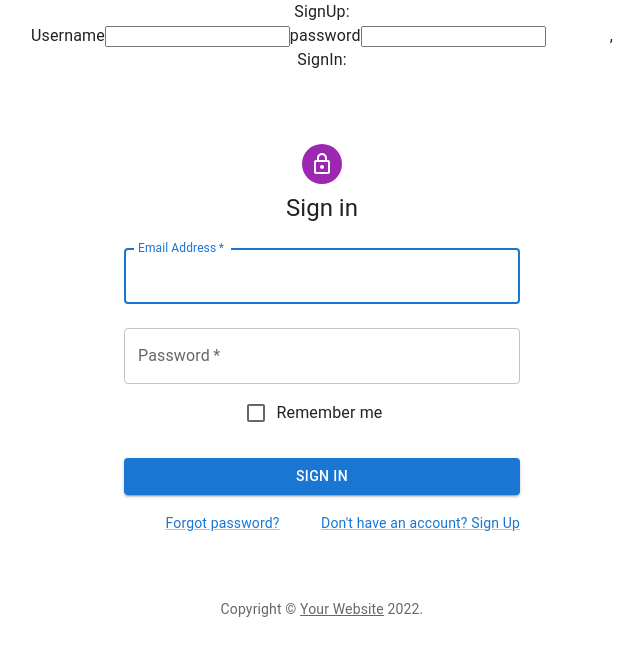
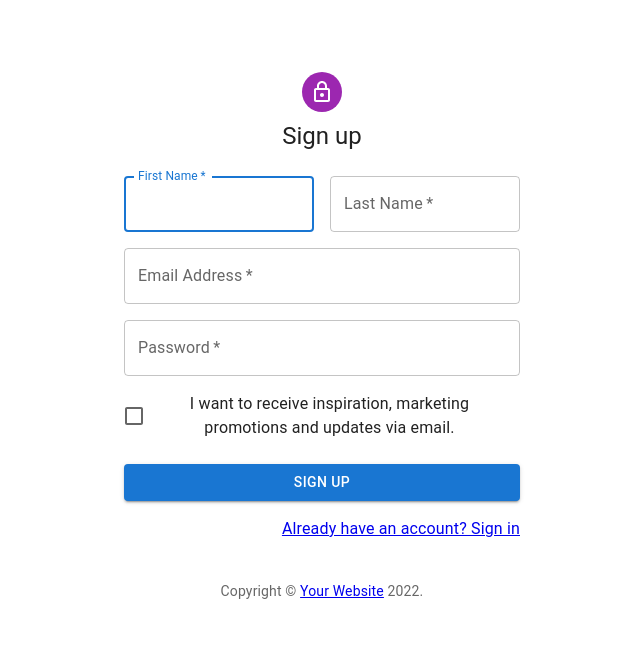
Before and after one commit to TheBridge-FullStackDeveloper/firebase-fs-nov-22, a React (Create React App) app: page /register in a window 1280 px wide. Shown: the top 656 px of the page, without its empty margins (318-962 px from the left). Built offline with nearby package versions, Linux system fonts and the light colour scheme; no server answers.

Commit message:
style: router

```diff
--- a/package.json
+++ b/package.json
@@ -15,6 +15,8 @@
     "firebase": "^9.14.0",
     "react": "^18.2.0",
     "react-dom": "^18.2.0",
+    "react-google-button": "^0.7.2",
+    "react-router-dom": "^6.4.3",
     "react-scripts": "5.0.1",
     "web-vitals": "^2.1.4"
   },
--- a/src/App.js
+++ b/src/App.js
@@ -1,4 +1,5 @@
 import { useEffect, useState } from "react";
+import { Routes, Route } from "react-router-dom";
 
 import "./App.css";
 import Home from "./components/Home";
@@ -17,14 +18,11 @@
 
   return (
     <div className="App">
-      {!user ? (
-        <>
-          SignUp: <SignUp />
-          SignIn: <SignIn />
-        </>
-      ) : (
-        <Home user={user} />
-      )}
+      <Routes>
+        <Route path="/login" element={<SignIn />} />
+        <Route path="/register" element={<SignUp />} />
+        <Route path="/" element={<Home user={user} />} />
+      </Routes>
     </div>
   );
 }
--- a/src/components/Home.js
+++ b/src/components/Home.js
@@ -1,17 +1,17 @@
-import {
-  AppBar,
-  IconButton,
-  Menu,
-  MenuItem,
-  Toolbar,
-} from "@mui/material";
+import { AppBar, IconButton, Menu, MenuItem, Toolbar } from "@mui/material";
 import { useState } from "react";
+import { Navigate } from "react-router-dom";
+
 import AccountCircle from "@mui/icons-material/AccountCircle";
 import { auth } from "../services/firebase";
 import Songs from "./Songs";
 
 const Home = ({ user }) => {
   const [anchorEl, setAnchorEl] = useState(null);
+
+  if (!user) {
+    return <Navigate to="/login" replace={true} />
+  }
 
   const handleMenu = (event) => {
     setAnchorEl(event.currentTarget);
--- a/src/components/SignIn.js
+++ b/src/components/SignIn.js
@@ -1,28 +1,39 @@
-import * as React from 'react';
-import Avatar from '@mui/material/Avatar';
-import Button from '@mui/material/Button';
-import CssBaseline from '@mui/material/CssBaseline';
-import TextField from '@mui/material/TextField';
-import FormControlLabel from '@mui/material/FormControlLabel';
-import Checkbox from '@mui/material/Checkbox';
-import Link from '@mui/material/Link';
-import Grid from '@mui/material/Grid';
-import Box from '@mui/material/Box';
-import LockOutlinedIcon from '@mui/icons-material/LockOutlined';
-import Typography from '@mui/material/Typography';
-import Container from '@mui/material/Container';
-import { createTheme, ThemeProvider } from '@mui/material/styles';
-import { signInWithEmailAndPassword } from '../services/firebase';
+import * as React from "react";
+import Avatar from "@mui/material/Avatar";
+import Button from "@mui/material/Button";
+import CssBaseline from "@mui/material/CssBaseline";
+import TextField from "@mui/material/TextField";
+import FormControlLabel from "@mui/material/FormControlLabel";
+import Checkbox from "@mui/material/Checkbox";
+import { Link } from "react-router-dom";
+import Grid from "@mui/material/Grid";
+import Box from "@mui/material/Box";
+import LockOutlinedIcon from "@mui/icons-material/LockOutlined";
+import Typography from "@mui/material/Typography";
+import Container from "@mui/material/Container";
+import { createTheme, ThemeProvider } from "@mui/material/styles";
+import GoogleButton from "react-google-button";
+import { useNavigate } from "react-router-dom";
+
+import {
+  signInWithEmailAndPassword,
+  signInWithGoogle,
+} from "../services/firebase";
 
 function Copyright(props) {
   return (
-    <Typography variant="body2" color="text.secondary" align="center" {...props}>
-      {'Copyright © '}
+    <Typography
+      variant="body2"
+      color="text.secondary"
+      align="center"
+      {...props}
+    >
+      {"Copyright © "}
       <Link color="inherit" href="https://mui.com/">
         Your Website
-      </Link>{' '}
+      </Link>{" "}
       {new Date().getFullYear()}
-      {'.'}
+      {"."}
     </Typography>
   );
 }
@@ -30,11 +41,22 @@
 const theme = createTheme();
 
 export default function SignIn() {
+  const navigate = useNavigate();
+
   const handleSubmit = (event) => {
     event.preventDefault();
     const data = new FormData(event.currentTarget);
-    signInWithEmailAndPassword(data.get('email'), data.get('password'));
+    signInWithEmailAndPassword(data.get("email"), data.get("password")).then(
+      () => {
+        navigate("/");
+      }
+    );
   };
+
+  const googleLogin = () =>
+    signInWithGoogle().then(() => {
+      navigate("/");
+    });
 
   return (
     <ThemeProvider theme={theme}>
@@ -43,18 +65,23 @@
         <Box
           sx={{
             marginTop: 8,
-            display: 'flex',
-            flexDirection: 'column',
-            alignItems: 'center',
+            display: "flex",
+            flexDirection: "column",
+            alignItems: "center",
           }}
         >
-          <Avatar sx={{ m: 1, bgcolor: 'secondary.main' }}>
+          <Avatar sx={{ m: 1, bgcolor: "secondary.main" }}>
             <LockOutlinedIcon />
           </Avatar>
           <Typography component="h1" variant="h5">
             Sign in
           </Typography>
-          <Box component="form" onSubmit={handleSubmit} noValidate sx={{ mt: 1 }}>
+          <Box
+            component="form"
+            onSubmit={handleSubmit}
+            noValidate
+            sx={{ mt: 1 }}
+          >
             <TextField
               margin="normal"
               required
@@ -87,6 +114,7 @@
             >
               Sign In
             </Button>
+            <GoogleButton onClick={googleLogin} />
             <Grid container>
               <Grid item xs>
                 <Link href="#" variant="body2">
@@ -94,7 +122,7 @@
                 </Link>
               </Grid>
               <Grid item>
-                <Link href="#" variant="body2">
+                <Link to="/register" variant="body2">
                   {"Don't have an account? Sign Up"}
                 </Link>
               </Grid>
--- a/src/components/SignUp.js
+++ b/src/components/SignUp.js
@@ -1,36 +1,150 @@
-import { Button } from "@mui/material";
-import { useState } from "react";
+import * as React from "react";
+import Avatar from "@mui/material/Avatar";
+import Button from "@mui/material/Button";
+import CssBaseline from "@mui/material/CssBaseline";
+import TextField from "@mui/material/TextField";
+import FormControlLabel from "@mui/material/FormControlLabel";
+import Checkbox from "@mui/material/Checkbox";
+import Grid from "@mui/material/Grid";
+import Box from "@mui/material/Box";
+import LockOutlinedIcon from "@mui/icons-material/LockOutlined";
+import Typography from "@mui/material/Typography";
+import Container from "@mui/material/Container";
+import { createTheme, ThemeProvider } from "@mui/material/styles";
+import { Link } from "react-router-dom";
+import { useNavigate } from "react-router-dom";
+
 import { createUserWithEmailAndPassword } from "../services/firebase";
 
-const SignUp = () => {
-  const [credentials, setCredentials] = useState({
-    username: "",
-    password: "",
-  });
+function Copyright(props) {
+  return (
+    <Typography
+      variant="body2"
+      color="text.secondary"
+      align="center"
+      {...props}
+    >
+      {"Copyright © "}
+      <Link color="inherit" href="https://mui.com/">
+        Your Website
+      </Link>{" "}
+      {new Date().getFullYear()}
+      {"."}
+    </Typography>
+  );
+}
 
-  const onSubmit = (e) => {
-    e.preventDefault();
-    createUserWithEmailAndPassword(credentials.username, credentials.password);
-  };
+const theme = createTheme();
 
-  const onChange = (e) => {
-    setCredentials((prev) => ({
-      ...prev,
-      [e.target.name]: e.target.value,
-    }));
+export default function SignUp() {
+  const navigate = useNavigate();
+
+  const handleSubmit = (event) => {
+    event.preventDefault();
+    const data = new FormData(event.currentTarget);
+    createUserWithEmailAndPassword(
+      data.get("email"),
+      data.get("password")
+    ).then(() => {
+      navigate("/");
+    });
   };
 
   return (
-    <div>
-      <form onSubmit={onSubmit}>
-        <label htmlFor="username">Username</label>
-        <input onChange={onChange} type="text" name="username" />
-        <label htmlFor="password">password</label>
-        <input onChange={onChange} type="password" name="password" />
-        <Button type="submit" label="Submit" primary />,
-      </form>
-    </div>
+    <ThemeProvider theme={theme}>
+      <Container component="main" maxWidth="xs">
+        <CssBaseline />
+        <Box
+          sx={{
+            marginTop: 8,
+            display: "flex",
+            flexDirection: "column",
+            alignItems: "center",
+          }}
+        >
+          <Avatar sx={{ m: 1, bgcolor: "secondary.main" }}>
+            <LockOutlinedIcon />
+          </Avatar>
+          <Typography component="h1" variant="h5">
+            Sign up
+          </Typography>
+          <Box
+            component="form"
+            noValidate
+            onSubmit={handleSubmit}
+            sx={{ mt: 3 }}
+          >
+            <Grid container spacing={2}>
+              <Grid item xs={12} sm={6}>
+                <TextField
+                  autoComplete="given-name"
+                  name="firstName"
+                  required
+                  fullWidth
+                  id="firstName"
+                  label="First Name"
+                  autoFocus
+                />
+              </Grid>
+              <Grid item xs={12} sm={6}>
+                <TextField
+                  required
+                  fullWidth
+                  id="lastName"
+                  label="Last Name"
+                  name="lastName"
+                  autoComplete="family-name"
+                />
+              </Grid>
+              <Grid item xs={12}>
+                <TextField
+                  required
+                  fullWidth
+                  id="email"
+                  label="Email Address"
+                  name="email"
+                  autoComplete="email"
+                />
+              </Grid>
+              <Grid item xs={12}>
+                <TextField
+                  required
+                  fullWidth
+                  name="password"
+                  label="Password"
+                  type="password"
+                  id="password"
+                  autoComplete="new-password"
+                />
+              </Grid>
+              <Grid item xs={12}>
+                <FormControlLabel
+                  control={
+                    <Checkbox value="allowExtraEmails" color="primary" />
+                  }
+                  label="I want to receive inspiration, marketing promotions and updates via email."
+                />
+              </Grid>
+            </Grid>
+            <Button
+              type="submit"
+              fullWidth
+              variant="contained"
+              sx={{ mt: 3, mb: 2 }}
+            >
+              Sign Up
+            </Button>
+            <Grid container justifyContent="flex-end">
+              <Grid item>
+                <Link to="/login" variant="body2">
+                  Already have an account? Sign in
+                </Link>
+              </Grid>
+            </Grid>
+          </Box>
+        </Box>
+        <Copyright sx={{ mt: 5 }} />
+      </Container>
+    </ThemeProvider>
   );
-};
-
-export default SignUp;
+}
--- a/src/index.js
+++ b/src/index.js
@@ -4,10 +4,14 @@
 import App from './App';
 import reportWebVitals from './reportWebVitals';
 
+import { BrowserRouter } from "react-router-dom";
+
 const root = ReactDOM.createRoot(document.getElementById('root'));
 root.render(
   <React.StrictMode>
-    <App />
+    <BrowserRouter>
+      <App />
+    </BrowserRouter>
   </React.StrictMode>
 );
 
```
Also changed, not shown: 1 other file (tests, documents, lock files or other folders).
